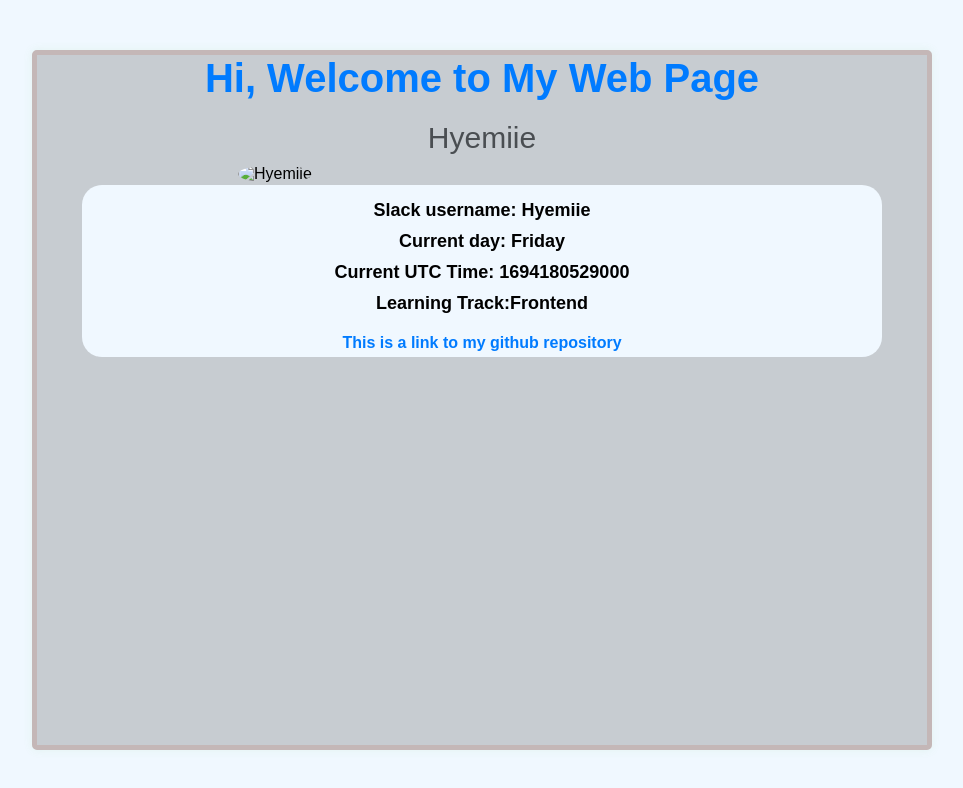
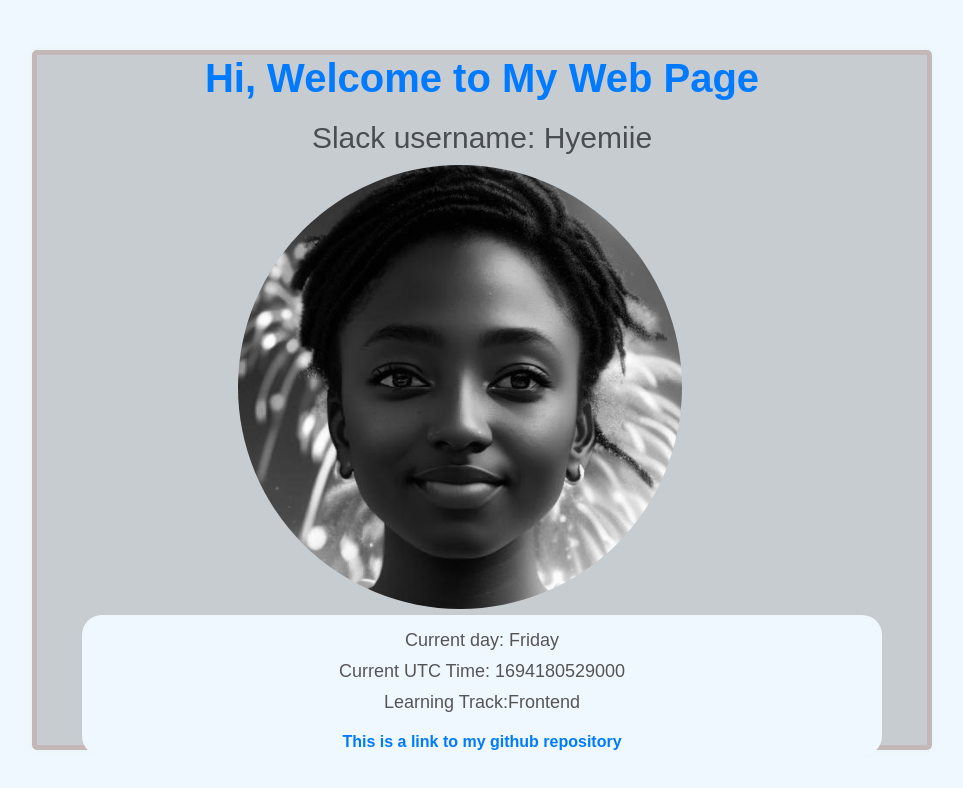
Before and after one commit to hyemiie/frontend-task-1, a plain HTML site: page index.html in a window 1280 px wide. Shown: the whole page, without its empty margins (158-1121 px from the left). Drawn offline with Linux system fonts and the light colour scheme.

Commit message:
Add files via upload

```diff
--- a/index.html
+++ b/index.html
@@ -10,17 +10,16 @@
     <div class="card">
     <h1>Hi, Welcome to My Web Page</h1>
 
-    <div data-testid="slackUserName" id="username">Hyemiie</div>
+    <div data-testid="slackUserName" id="username">Slack username: Hyemiie</div>
 
-<img src="./WhatsApp Image 2023-07-06 at 20.46.34 (1) (1).jpeg" alt="Hyemiie" data-testid="slackDisplayImage">
+<img src="./coverImage.jpeg" alt="Hyemiie" data-testid="slackDisplayImage">
 
 <div class="details">
-<p id="label">Slack username: <span data-testid="slackUserName">Hyemiie</span></p>
-<p id="label">Current day: <span data-testid="currentDayOfTheWeek" id="currentDay"> </span></p>
-<p id="label">Current UTC Time: <span data-testid="currentUTCTime" id="utcTime"> </span></p>
-<p id="label">Learning Track:<span data-testid="myTrack">Frontend</span></p>
+<p class="label">Current day: <span data-testid="currentDayOfTheWeek" id="currentDay"> </span></p>
+<p class="label">Current UTC Time: <span data-testid="currentUTCTime" id="utcTime"> </span></p>
+<p class="label">Learning Track:<span data-testid="myTrack">Frontend</span></p>
 
-<a href="https://github.com/hyemiie/" data-testid="githubURL">This is a link to my github repository</a>
+<a href="https://github.com/hyemiie/frontend-task-1" data-testid="githubURL">This is a link to my github repository</a>
 </div>
 </div>
 </body>
```
Also changed, not shown: coverImage.jpeg (added).
